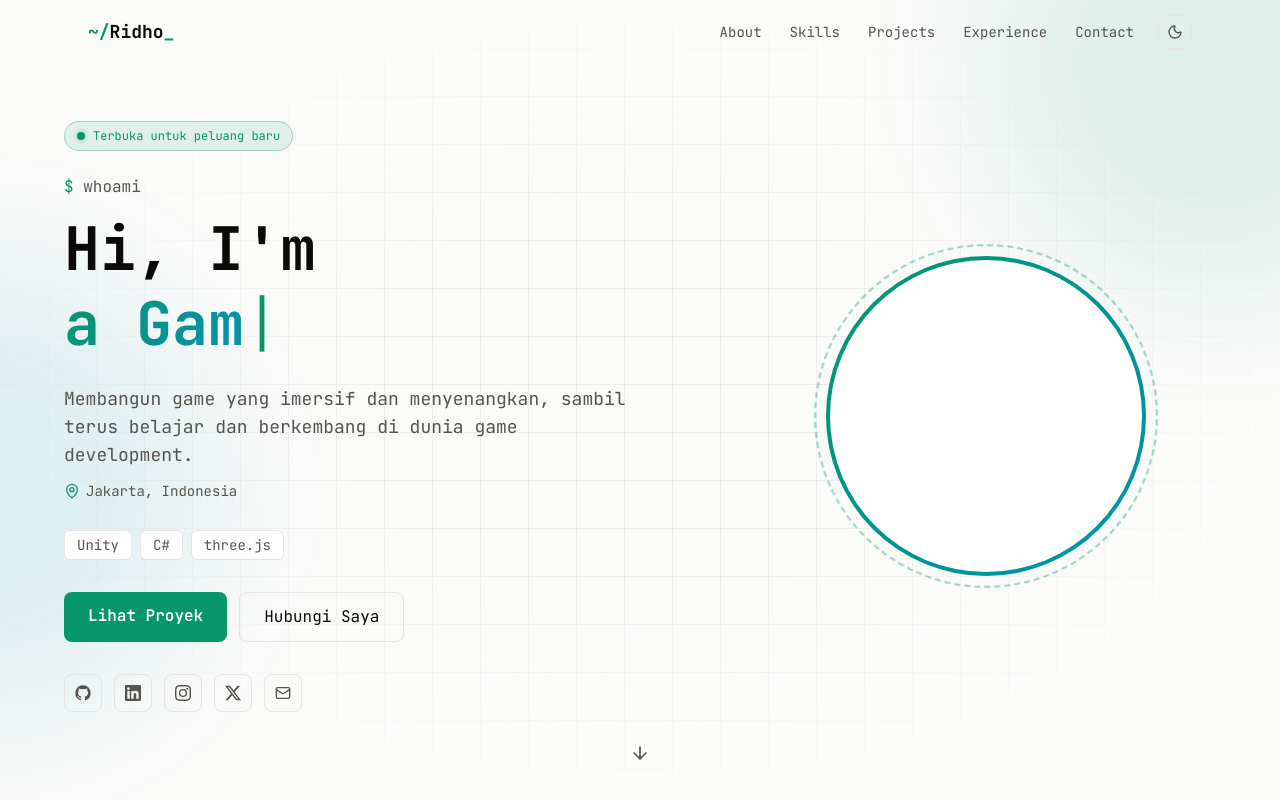
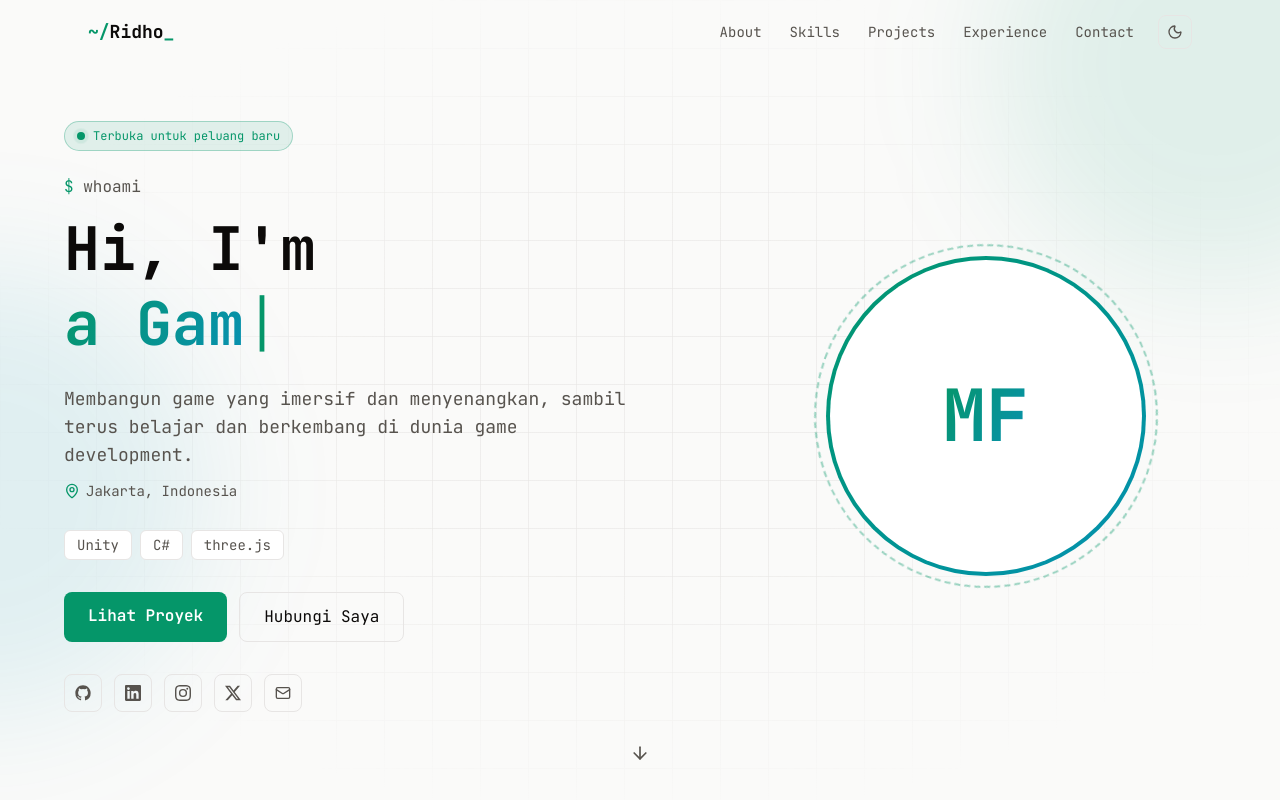
Before and after one commit to Ridho-Fauzan/MuhammadRidhoWeb, a Next.js app: page / in a window 1280 px wide. Shown: the top 800 px of the page. Built offline with nearby package versions, Linux system fonts and the light colour scheme.

Commit message:
fix: derive avatar initials from name (fixes Vercel type error)

```diff
--- a/src/components/Hero.tsx
+++ b/src/components/Hero.tsx
@@ -6,6 +6,10 @@ import Image from "next/image";
 import { profile } from "@/data/profile";
 import SocialIcons from "./SocialIcons";
 import Typewriter from "./Typewriter";
+
+// Inisial otomatis dari nama, mis. "Muhammad Ridho Fathi Fauzan" -> "MF" (huruf depan kata pertama & terakhir)
+const words = profile.name.trim().split(/\s+/);
+const initials = (words[0][0] + (words.length > 1 ? words[words.length - 1][0] : "")).toUpperCase();
 
 export default function Hero() {
   return (
@@ -90,7 +94,7 @@ export default function Hero() {
                 {profile.avatarUrl ? (
                   <Image src={profile.avatarUrl} alt={profile.name} fill className="object-cover" priority />
                 ) : (
-                  <span className="text-5xl sm:text-7xl font-bold gradient-text">{profile.initials}</span>
+                  <span className="text-5xl sm:text-7xl font-bold gradient-text">{initials}</span>
                 )}
               </div>
             </div>
```
